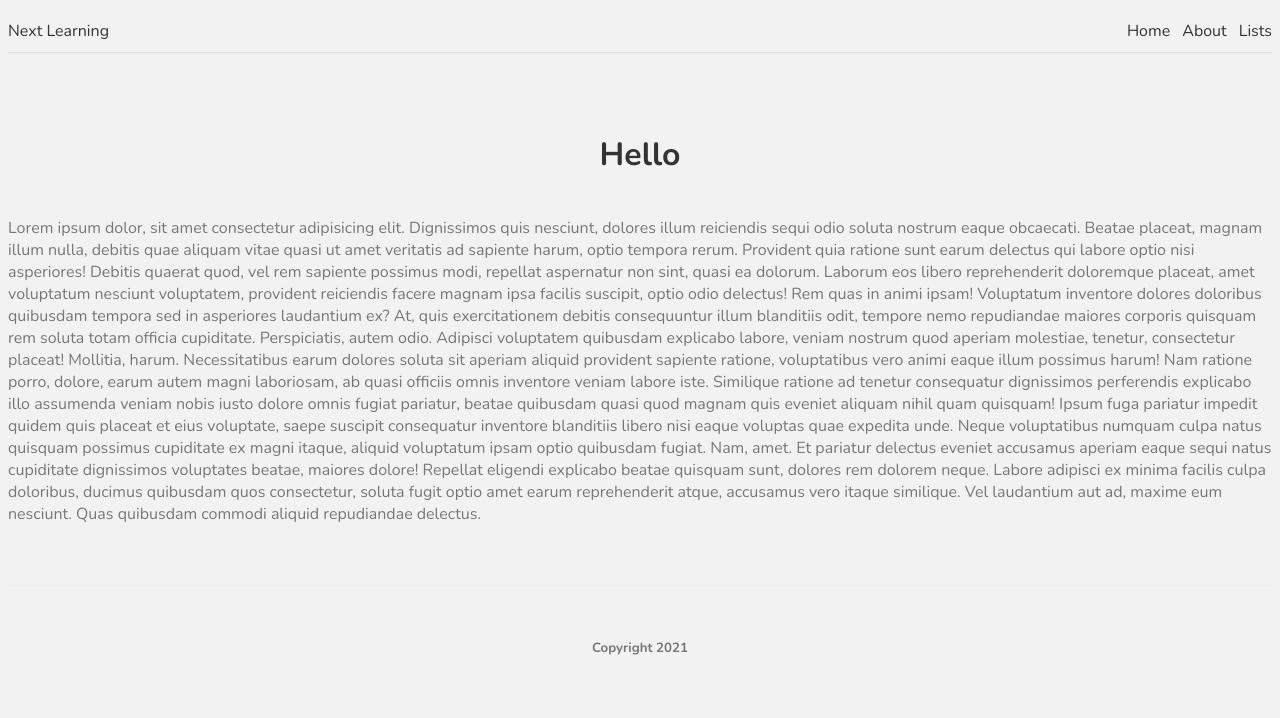
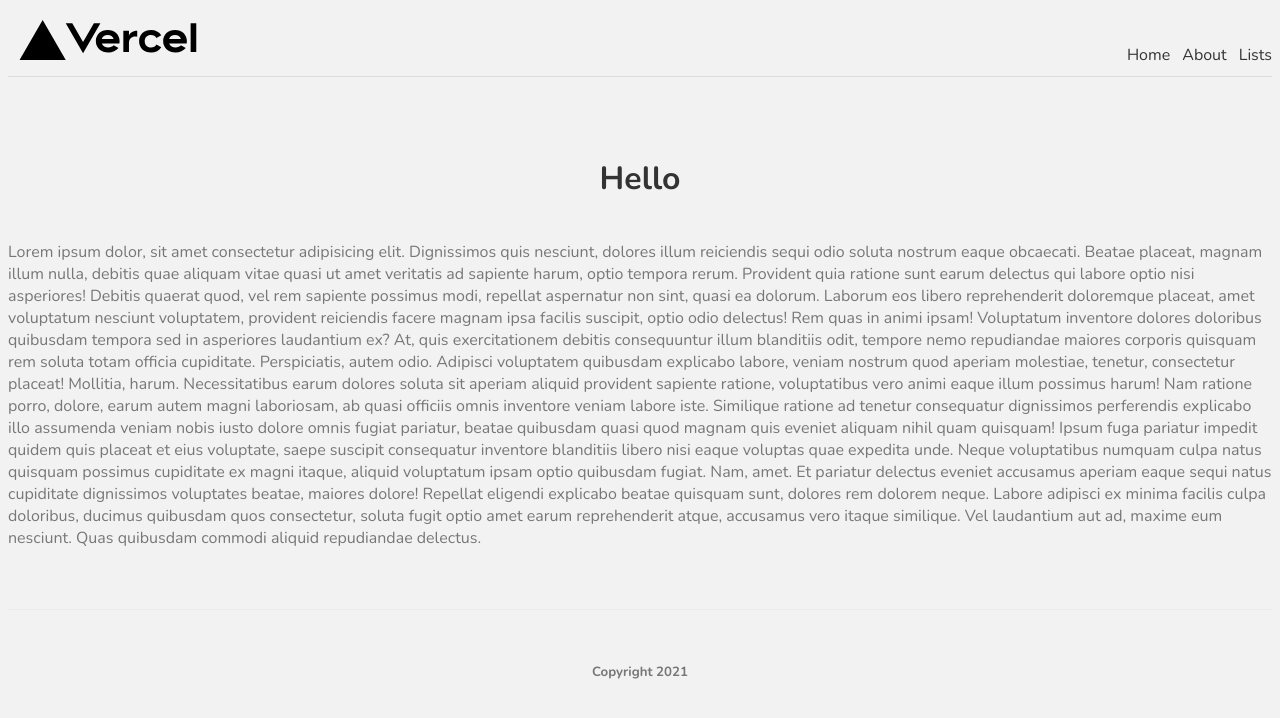
Before and after one commit to bikash-mindfire/nextjs, a Next.js app: page / in a window 1280 px wide. Shown: the top 718 px of the page. Built offline with nearby package versions, Linux system fonts and the light colour scheme.

Commit message:
Custom Routing and Redirect with 404 page

```diff
--- a/components/Navbar.js
+++ b/components/Navbar.js
@@ -1,11 +1,11 @@
 import React from 'react'
 import Link from 'next/link'
-
+import Image from 'next/image'
 const Navbar = () => {
     return (
         <nav>
             <div className="logo">
-                Next Learning
+                <Image src="/vercel.svg" width={200} height={40} />
             </div>
             <Link href="/">Home</Link>
             <Link href="/about">About</Link>
--- a/styles/globals.css
+++ b/styles/globals.css
@@ -36,3 +36,6 @@ footer {
   color: #777;
   border-top: 1px solid #eaeaea;
 }
+.logo img{
+  height: 40px;
+}
```
Also changed, not shown: pages/404.js (added, +21 -0 lines).
